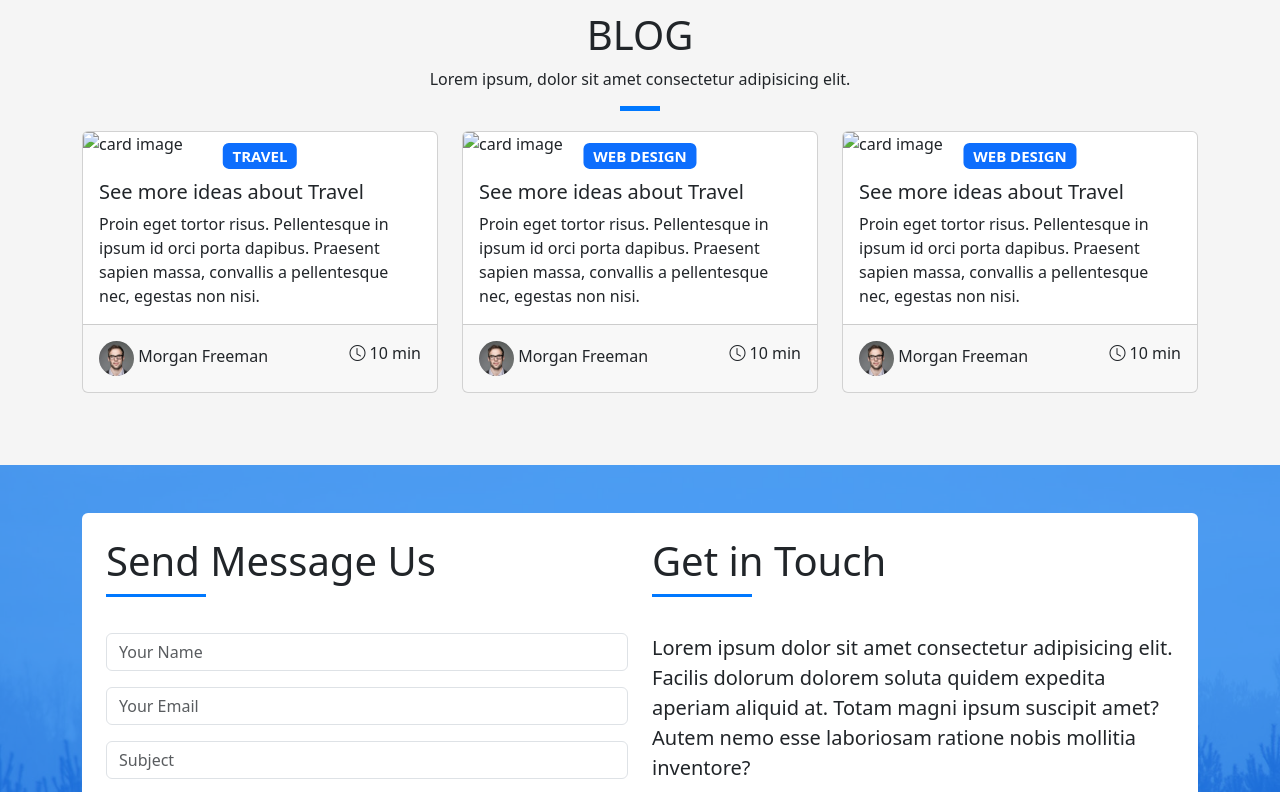
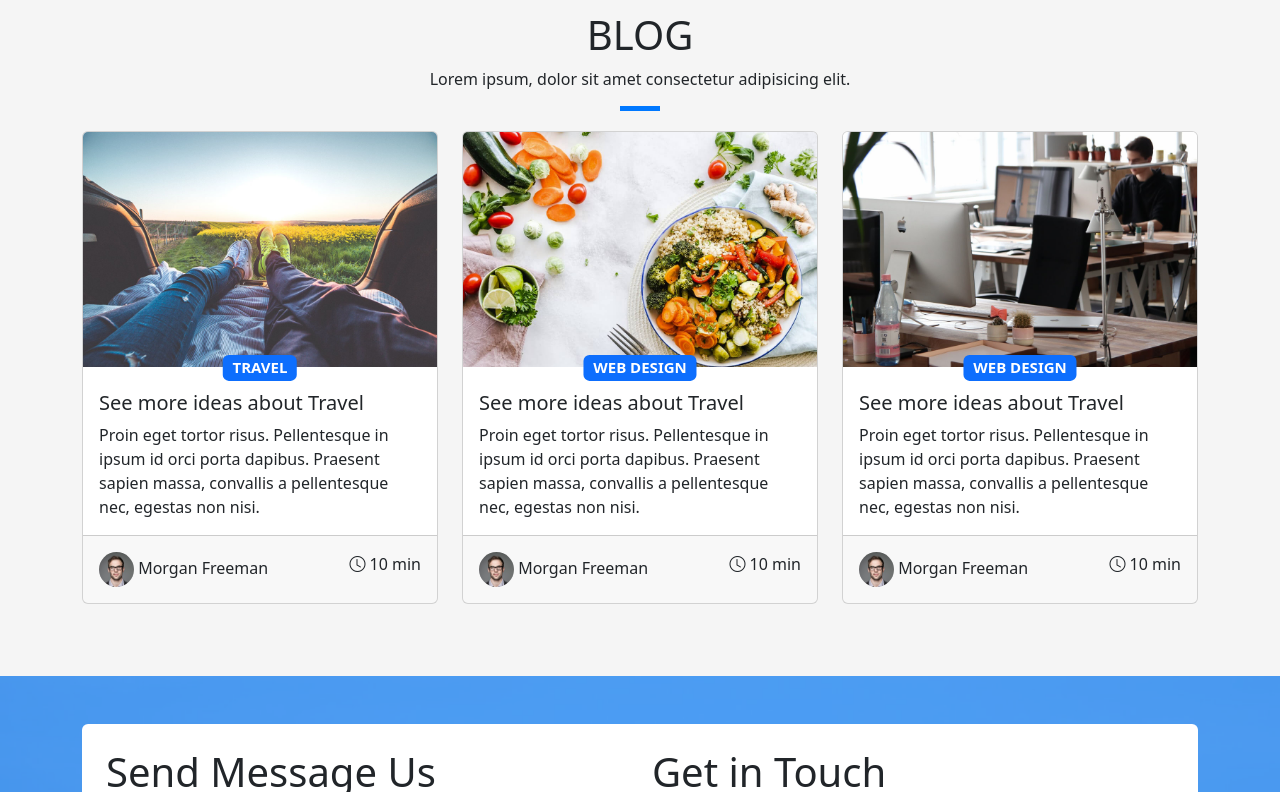
Before and after one commit to shahinovic/DevFolio, a plain HTML site: page index.html in a window 1280 px wide. Shown: the part 4220-5012 px from the top of the page. Drawn offline with nearby package versions, Linux system fonts and the light colour scheme; the site is published under a folder, as on GitHub Pages, so addresses that start at the root find nothing.

Commit message:
fix images path issues

```diff
--- a/index.html
+++ b/index.html
@@ -4,7 +4,6 @@
     <meta charset="UTF-8" />
     <meta name="viewport" content="width=device-width, initial-scale=1.0" />
     <link rel="stylesheet" href="./css/bootstrap.min.css" />
-    <link rel="shortcut icon" href="./images/favicon.png" type="image/x-icon" />
     <link
       rel="stylesheet"
       href="https://cdn.jsdelivr.net/npm/bootstrap-icons@1.3.0/font/bootstrap-icons.css"
@@ -630,7 +629,7 @@
             <div class="col-md-4">
               <div class="card">
                 <img
-                  src="/images/post-1.jpg"
+                  src="./images/post-1.jpg"
                   class="card-img-top"
                   alt="card image"
                 />
@@ -668,7 +667,7 @@
             <div class="col-md-4">
               <div class="card">
                 <img
-                  src="/images/post-2.jpg"
+                  src="./images/post-2.jpg"
                   class="card-img-top"
                   alt="card image"
                 />
@@ -706,7 +705,7 @@
             <div class="col-md-4">
               <div class="card">
                 <img
-                  src="/images/post-3.jpg"
+                  src="./images/post-3.jpg"
                   class="card-img-top"
                   alt="card image"
                 />
```
